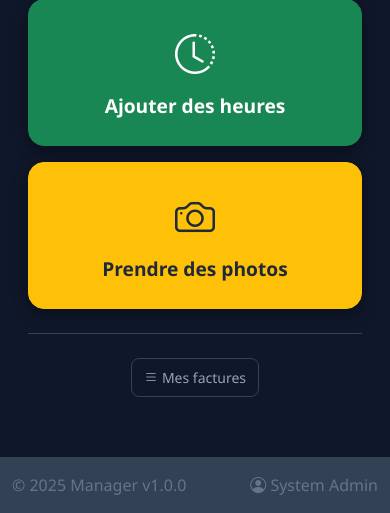
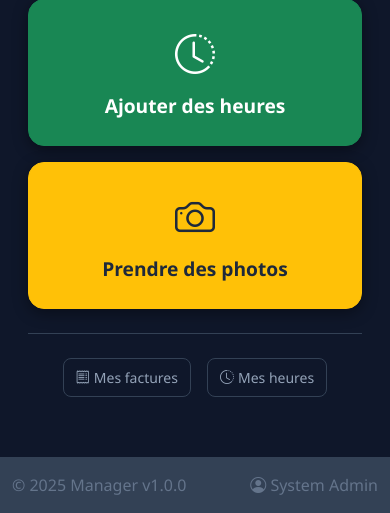
Before and after one commit to rickydi/flip-manager, a PHP site: page /flip/employe/index.php in a window 390 px wide. Shown: the part 363-876 px from the top of the page. Run offline with PHP 8.4, Linux system fonts and the light colour scheme; a user stored in the database is signed in; data comes from the database, SQL or seed files in the repository; data that the repository does not hold is empty; some libraries are stand-ins or nearby versions.

Commit message:
Add 'Mes heures' button to employee dashboard (mobile + desktop)

```diff
--- a/flip/employe/index.php
+++ b/flip/employe/index.php
@@ -91,7 +91,10 @@ include '../includes/header.php';
 
         <div class="d-flex justify-content-center gap-3">
             <a href="<?= url('/employe/mes-factures.php') ?>" class="btn btn-outline-secondary">
-                <i class="bi bi-list me-1"></i><?= __('my_invoices') ?>
+                <i class="bi bi-receipt me-1"></i><?= __('my_invoices') ?>
+            </a>
+            <a href="<?= url('/employe/mes-heures.php') ?>" class="btn btn-outline-secondary">
+                <i class="bi bi-clock-history me-1"></i><?= __('my_hours') ?>
             </a>
         </div>
     </div>
@@ -241,12 +244,17 @@ include '../includes/header.php';
     </div>
 
     <!-- Mes heures -->
-    <div class="card">
+    <div class="card mt-4">
         <div class="card-header d-flex justify-content-between align-items-center">
             <span><i class="bi bi-clock-history me-2"></i><?= __('my_hours') ?></span>
-            <a href="<?= url('/employe/feuille-temps.php') ?>" class="btn btn-outline-primary btn-sm">
-                <?= __('add_hours') ?>
-            </a>
+            <div>
+                <a href="<?= url('/employe/mes-heures.php') ?>" class="btn btn-outline-primary btn-sm me-1">
+                    <?= __('see_all') ?>
+                </a>
+                <a href="<?= url('/employe/feuille-temps.php') ?>" class="btn btn-primary btn-sm">
+                    <i class="bi bi-plus-circle me-1"></i><?= __('add_hours') ?>
+                </a>
+            </div>
         </div>
         <div class="card-body p-0">
             <?php if (empty($mesHeures)): ?>
```
